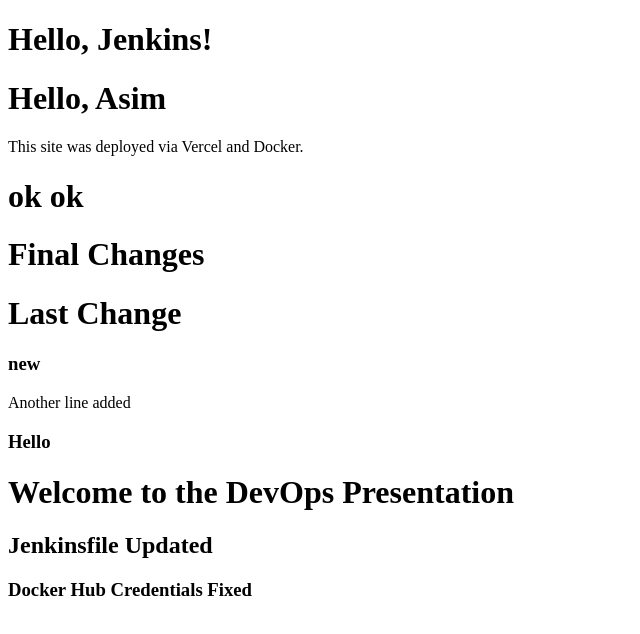
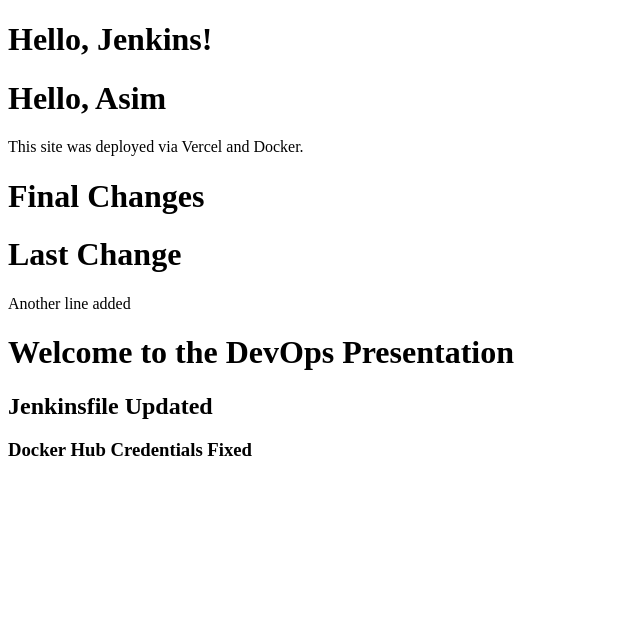
Before and after one commit to asimadeel8/online-presentation, a website: page index.html in a window 1280 px wide. Shown: the whole page, without its empty margins (0-640 px from the left). Drawn offline with Linux system fonts and the light colour scheme.

Commit message:
latest commit

```diff
--- a/index.html
+++ b/index.html
@@ -7,12 +7,9 @@
     <h1>Hello, Jenkins!</h1>
     <h1>Hello, Asim</h1>
     <p>This site was deployed via Vercel and Docker.</p>
-    <h1>ok ok</h1>
     <h1>Final Changes</h1>
     <h1>Last Change</h1>
-    <h3>new</h3>
     <p>Another line added</p>
-    <h3>Hello</h3>
     <h1>Welcome to the DevOps Presentation</h1>
     <h2>Jenkinsfile Updated</h2>
     <h3>Docker Hub Credentials Fixed</h3>
```
